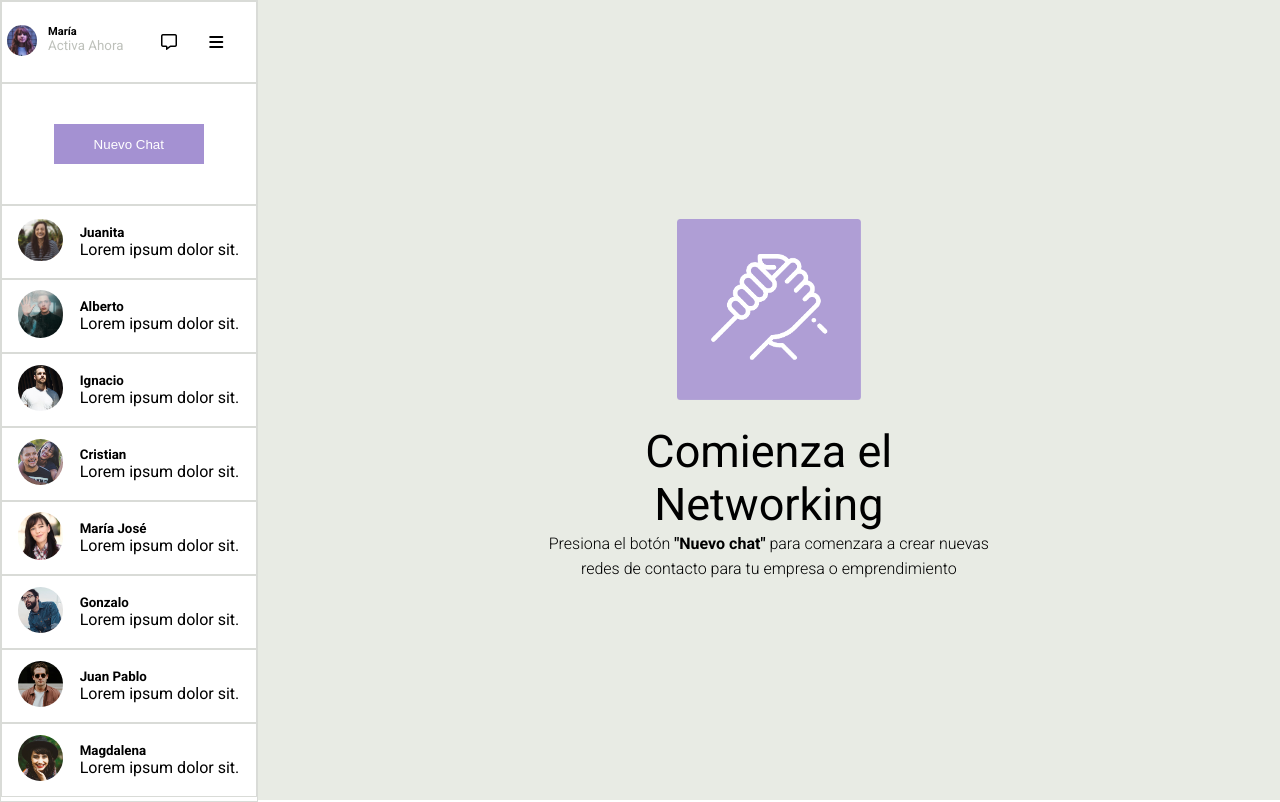
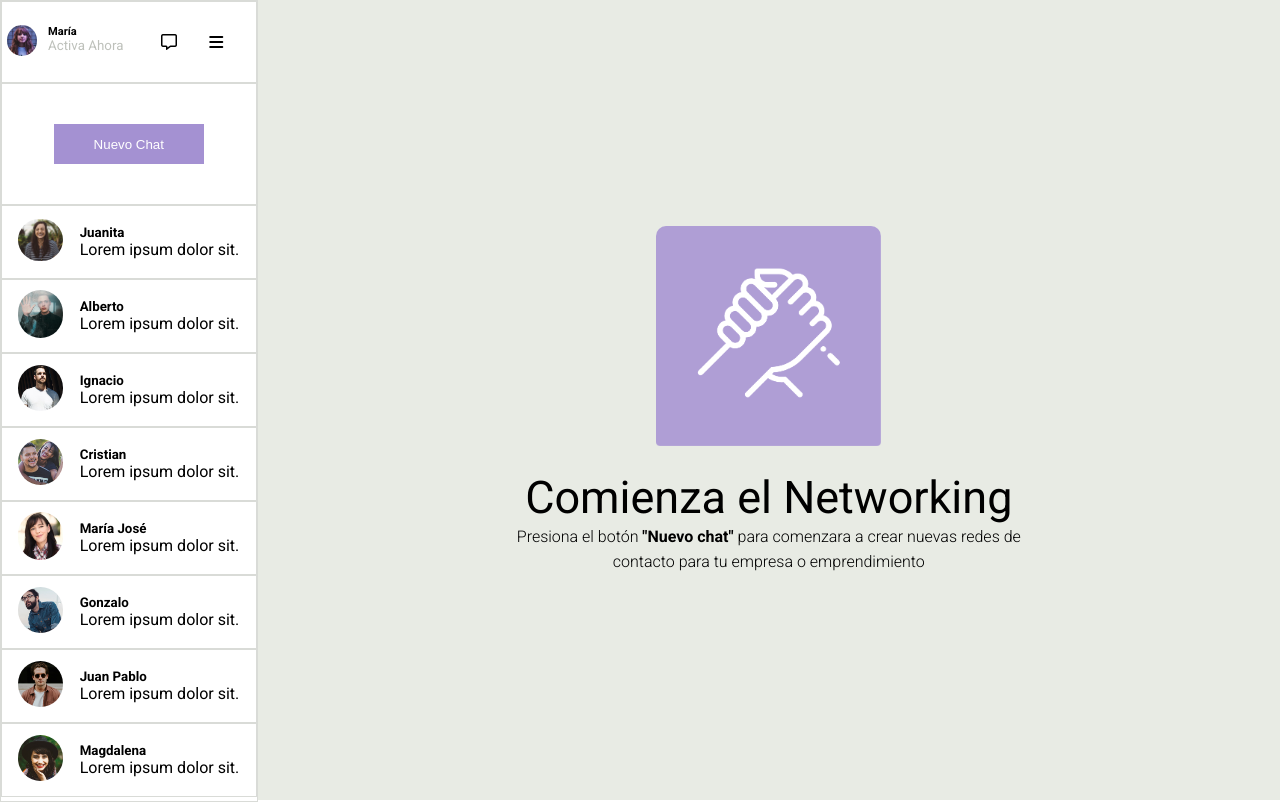
Before and after one commit to carloszamorano10/Sistema_de_mensajer-a, a plain HTML site: page index.html in a window 1280 px wide. Drawn offline with Linux system fonts and the light colour scheme.

Commit message:
modigique imagen

```diff
--- a/assets/style/style.css
+++ b/assets/style/style.css
@@ -14,7 +14,6 @@ body {
   width: 20%;
   height: 100vh;
   border: 0.5px solid #bec1bb94;
-
 }
 .cont-primero {
   display: flex;
@@ -53,9 +52,9 @@ h1 {
   border-radius: 50px;
 }
 
-.img-secundaria{
-    width: 45px;
-    border-radius: 50px;
+.img-secundaria {
+  width: 45px;
+  border-radius: 50px;
 }
 .cont-chico {
   height: 9%;
@@ -83,6 +82,7 @@ h1 {
 .logo {
   width: 40%;
   padding-bottom: 25px;
+  border-radius: 10px;
 }
 
 .contenedor-sect {
@@ -90,7 +90,7 @@ h1 {
   flex-direction: column;
   align-items: center;
   text-align: center;
-  width: 45%;
+  width: 55%;
 }
 
 .contenedor-sect h1 {
```
